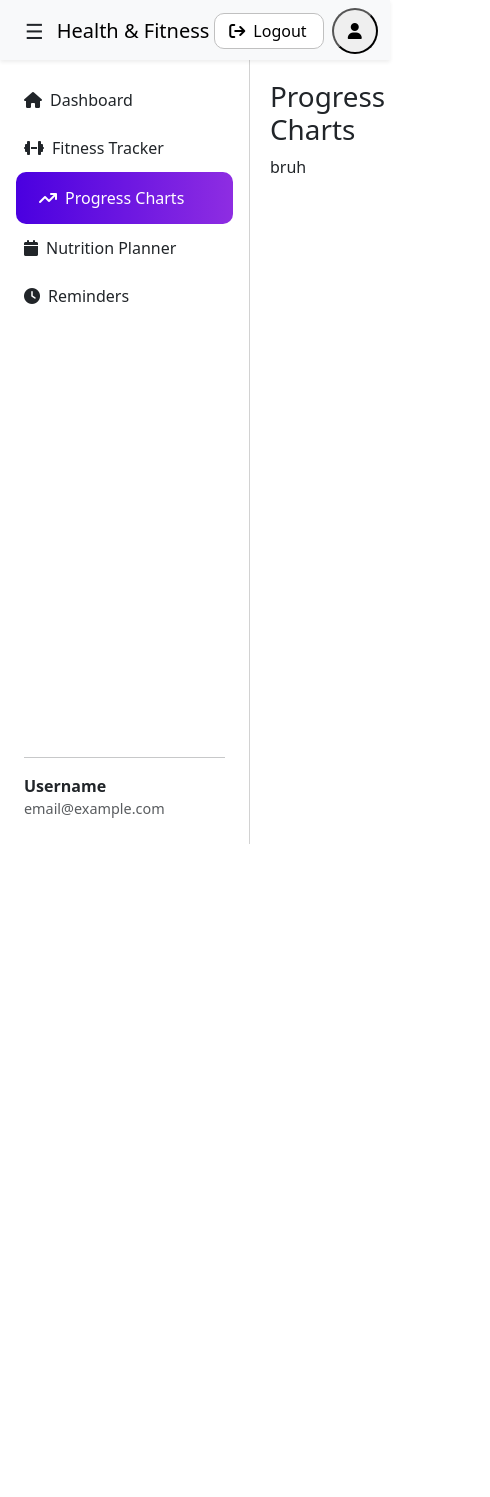
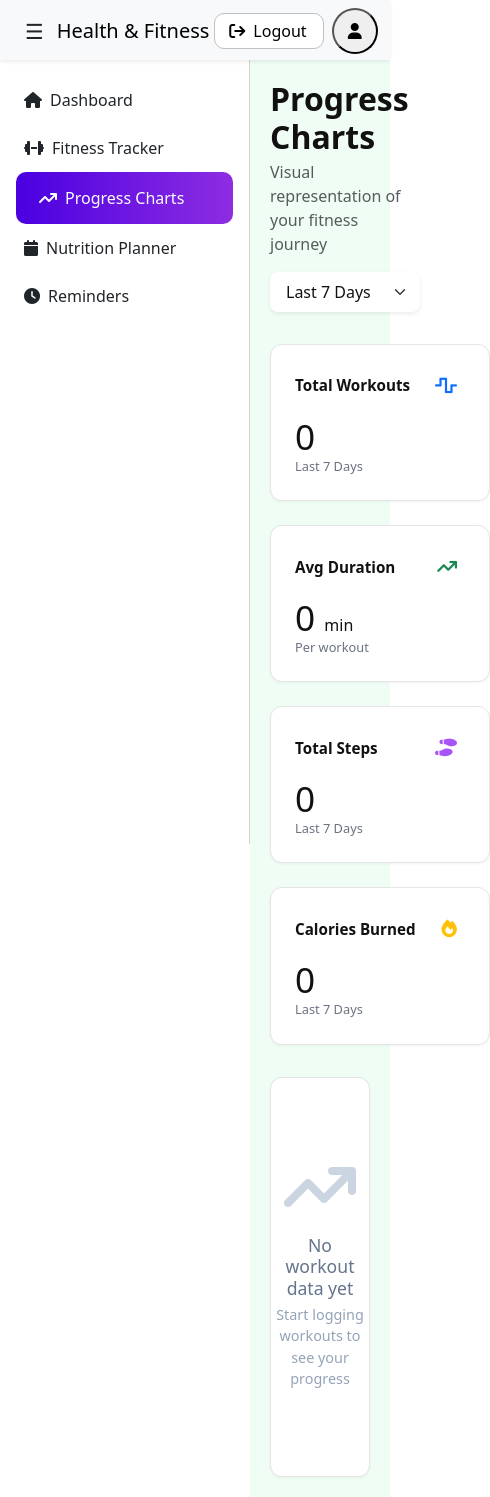
Before and after one commit to NuHazim/fitnessTracker, a website: page public/ProgressCharts.html in a window 390 px wide. Shown: the whole page, 490 px wide, since content can reach past the window. Before the commit the page ends 844 px from the top, so only its background shows below. Drawn offline with nearby package versions, Linux system fonts and the light colour scheme.

Commit message:
Progress Bar Initial

```diff
--- /dev/null
+++ b/public/ProgressCharts.css
@@ -0,0 +1,150 @@
+/* ProgressCharts.css */
+
+.progressContainer {
+    background-color: #f0fdf4; /* Light mint background from your design */
+    min-height: 100vh;
+    padding: 2rem;
+    margin: 0;
+    transition: margin-left 0.3s;
+}
+
+/* Adjust padding for sidebar layout */
+@media (min-width: 768px) {
+    body.sidebar-open .progressContainer {
+        margin-left: 250px;
+    }
+}
+
+.page-header {
+    margin-bottom: 2rem;
+}
+
+.page-header h1 {
+    font-weight: 700;
+    font-size: 2rem;
+    margin-bottom: 0.2rem;
+    color: #111;
+}
+
+.stats-grid {
+    display: grid;
+    grid-template-columns: repeat(auto-fit, minmax(220px, 1fr));
+    gap: 1.5rem;
+    margin-bottom: 2rem;
+}
+
+.stat-card {
+    background-color: #ffffff;
+    border-radius: 12px;
+    padding: 1.5rem;
+    border: 1px solid rgb(229, 229, 229);
+    box-shadow: 0 1px 3px rgba(0,0,0,0.05);
+}
+
+.stat-header {
+    display: flex;
+    justify-content: space-between;
+    align-items: center;
+    margin-bottom: 1rem;
+}
+
+.stat-title {
+    font-weight: 600;
+    color: #111;
+    font-size: 0.95rem;
+}
+
+.stat-icon {
+    font-size: 1.1rem;
+}
+
+/* Icon Colors */
+.text-primary { color: #3b82f6; }
+.text-success { color: #22c55e; }
+.text-purple  { color: #a855f7; }
+.text-warning { color: #f97316; }
+
+.stat-value {
+    font-size: 2.2rem;
+    font-weight: 400;
+    color: #111;
+    margin-bottom: 0.2rem;
+    line-height: 1;
+}
+
+.stat-subtitle {
+    font-size: 0.8rem;
+    color: #6b7280;
+}
+
+/* Chart Area */
+.chart-container {
+    background-color: #ffffff;
+    border-radius: 12px;
+    padding: 2rem;
+    border: 1px solid rgb(229, 229, 229);
+    box-shadow: 0 1px 3px rgba(0,0,0,0.05);
+    display: flex;
+    flex-direction: column;
+    align-items: center;
+    justify-content: center;
+    width: 100%;
+    min-height: 400px;
+    position: relative;
+}
+
+#activityChart {
+    width: 100% !important;
+    max-height: 350px !important;
+}
+
+.chart-empty-icon {
+    font-size: 4rem;
+    color: #cbd5e1;
+    margin-bottom: 1rem;
+}
+
+#emptyChartState h4 {
+    color: #64748b;
+    font-size: 1.1rem;
+    margin-bottom: 0.3rem;
+    font-weight: 500;
+}
+
+#emptyChartState p {
+    font-size: 0.9rem;
+    color: #94a3b8;
+}
+/* Add to bottom of ProgressCharts.css */
+
+.streak-badge {
+    background: linear-gradient(135deg, #ffedd5, #ffedd5);
+    color: #ea580c;
+    padding: 0.5rem 1rem;
+    border-radius: 50px;
+    font-weight: 700;
+    font-size: 0.95rem;
+    display: flex;
+    align-items: center;
+    gap: 0.4rem;
+    border: 1px solid #fed7aa;
+    box-shadow: 0 2px 4px rgba(234, 88, 12, 0.1);
+    animation: popIn 0.5s cubic-bezier(0.175, 0.885, 0.32, 1.275) forwards;
+}
+
+@keyframes popIn {
+    0% { transform: scale(0.8); opacity: 0; }
+    100% { transform: scale(1); opacity: 1; }
+}
+
+.cursor-pointer {
+    cursor: pointer;
+}
+
+/* Ensure the dropdown matches the clean aesthetic */
+#timeframeFilter {
+    background-color: #ffffff;
+    color: #111;
+    border-radius: 8px;
+    padding: 0.5rem 2.5rem 0.5rem 1rem;
+}
--- a/public/ProgressCharts.html
+++ b/public/ProgressCharts.html
@@ -3,56 +3,32 @@
   <head>
     <meta charset="utf-8" />
     <meta name="viewport" content="width=device-width, initial-scale=1" />
-    <link
-      href="https://cdn.jsdelivr.net/npm/bootstrap@5.3.8/dist/css/bootstrap.min.css"
-      rel="stylesheet"
-    />
-    <title>Fitness Tracker</title>
+    <link href="https://cdn.jsdelivr.net/npm/bootstrap@5.3.8/dist/css/bootstrap.min.css" rel="stylesheet" />
+    <title>Progress Charts - Fitness Tracker</title>
 
-    <style>
-
-    </style>
     <link rel="stylesheet" href="sidebar.css">
     <link rel="stylesheet" href="profile.css">
+    <link rel="stylesheet" href="ProgressCharts.css">
     <link rel="stylesheet" href="https://cdnjs.cloudflare.com/ajax/libs/font-awesome/6.4.2/css/all.min.css"/>
   </head>
 
   <body>
+    <!-- Navbar -->
     <nav class="navbar bg-light shadow-sm">
       <div class="container-fluid">
         <div class="d-flex align-items-center">
-          <button
-            class="btn"
-            type="button"
-            data-bs-toggle="offcanvas"
-            data-bs-target="#offcanvasNavbar"
-          >
-            ☰
-          </button>
-
-          <a class="navbar-brand m-0 p-0" href="#">
-            Health & Fitness
-          </a>
+          <button class="btn" type="button" data-bs-toggle="offcanvas" data-bs-target="#offcanvasNavbar">☰</button>
+          <a class="navbar-brand m-0 p-0" href="#">Health & Fitness</a>
         </div>
         <div class="ms-auto d-flex align-items-center gap-2">
-          <button class="logoutButton" onclick="openLogoutModal()">
-            <i class="fa-solid fa-arrow-right-from-bracket"></i>Logout
-          </button>
-          <button class="profileButton">
-            <i class="fa-solid fa-user"></i>
-          </button>
+          <button class="logoutButton" onclick="openLogoutModal()"><i class="fa-solid fa-arrow-right-from-bracket"></i>Logout</button>
+          <button class="profileButton"><i class="fa-solid fa-user"></i></button>
         </div>
       </div>
     </nav>
 
-    <div
-      class="offcanvas offcanvas-start show"
-      tabindex="-1"
-      id="offcanvasNavbar"
-      data-bs-backdrop="false"
-      data-bs-scroll="true"
-    >
-
+    <!-- Sidebar -->
+    <div class="offcanvas offcanvas-start show" tabindex="-1" id="offcanvasNavbar" data-bs-backdrop="false" data-bs-scroll="true">
       <div class="offcanvas-body">
         <ul class="navbar-nav">
           <li class="nav-item"><a class="nav-link" href="Dashboard.html"><i class="fa-solid fa-house"></i>Dashboard</a></li>
@@ -62,175 +38,86 @@
           <li class="nav-item"><a class="nav-link" href="Reminders.html"><i class="fa-solid fa-clock"></i>Reminders</a></li>
         </ul>
       </div>
-      <div class="mt-auto sidebar-user">
-        <hr>
-        <p id="sidebarUsername" class="m-0 fw-bold">Username</p>
-        <p id="sidebarEmail" class="m-0 text-muted" style="font-size: 0.9em;">email@example.com</p>
+    </div>
+
+    <!-- Main Content -->
+    <div id="mainContent" class="progressContainer">
+
+      <!-- UPDATED HEADER WITH FILTERS AND STREAKS -->
+      <div class="page-header d-flex justify-content-between align-items-end flex-wrap gap-3">
+        <div>
+          <h1>Progress Charts</h1>
+          <p class="text-muted mb-0">Visual representation of your fitness journey</p>
+        </div>
+        <div class="d-flex align-items-center gap-3">
+          <!-- Hidden by default, shown via JS if streak > 0 -->
+          <div id="streakBadge" class="streak-badge d-none">
+            <i class="fa-solid fa-fire"></i> <span id="streakCount">0</span> Day Streak!
+          </div>
+          <!-- Timeframe Filter -->
+          <select id="timeframeFilter" class="form-select w-auto fw-medium shadow-sm border-0 cursor-pointer">
+            <option value="7">Last 7 Days</option>
+            <option value="30">Last 30 Days</option>
+            <option value="all">All Time</option>
+          </select>
         </div>
       </div>
 
-    <!-- Main Content -->
-    <div id="mainContent">
-      <h1>Progress Charts</h1>
-      <div>
-        bruh
+      <div class="stats-grid">
+        <div class="stat-card">
+          <div class="stat-header">
+            <span class="stat-title">Total Workouts</span>
+            <i class="fa-solid fa-wave-square stat-icon text-primary"></i>
+          </div>
+          <div class="stat-value" id="pc-total-workouts">0</div>
+          <div class="stat-subtitle timeframe-label">Last 7 Days</div>
+        </div>
+        <div class="stat-card">
+          <div class="stat-header">
+            <span class="stat-title">Avg Duration</span>
+            <i class="fa-solid fa-arrow-trend-up stat-icon text-success"></i>
+          </div>
+          <div class="stat-value"><span id="pc-avg-duration">0</span> <span style="font-size: 1rem;">min</span></div>
+          <div class="stat-subtitle">Per workout</div>
+        </div>
+        <div class="stat-card">
+          <div class="stat-header">
+            <span class="stat-title">Total Steps</span>
+            <i class="fa-solid fa-shoe-prints stat-icon text-purple"></i>
+          </div>
+          <div class="stat-value" id="pc-total-steps">0</div>
+          <div class="stat-subtitle timeframe-label">Last 7 Days</div>
+        </div>
+        <div class="stat-card">
+          <div class="stat-header">
+            <span class="stat-title">Calories Burned</span>
+            <i class="fa-solid fa-fire stat-icon text-warning"></i>
+          </div>
+          <div class="stat-value" id="pc-total-calories">0</div>
+          <div class="stat-subtitle timeframe-label">Last 7 Days</div>
         </div>
       </div>
 
-    <!-- Profile Modal -->
-    <div class="pm-overlay" id="profileModal" role="dialog" aria-modal="true">
-      <div class="pm-modal">
-        <div class="pm-header">
-          <div>
-            <h2>Profile Management</h2>
-            <p>Manage your account settings and preferences</p>
-            <div id="pm-inline-msg" style="display:none; margin-top:.6rem; padding:.5rem .75rem; border-radius:8px; font-size:.82rem; display:none; align-items:center; gap:.5rem;"></div>
+      <div class="chart-container" id="chartWrapper">
+        <div id="emptyChartState" style="display: none; text-align: center;">
+          <i class="fa-solid fa-arrow-trend-up chart-empty-icon"></i>
+          <h4>No workout data yet</h4>
+          <p>Start logging workouts to see your progress</p>
         </div>
-          <button class="pm-close" id="closeProfileModal"><i class="fa-solid fa-xmark"></i></button>
-        </div>
-        <div class="pm-tabs">
-          <button class="pm-tab active" data-tab="profile"><i class="fa-regular fa-user"></i> Profile</button>
-          <button class="pm-tab" data-tab="password"><i class="fa-solid fa-lock"></i> Password</button>
-          <button class="pm-tab" data-tab="danger"><i class="fa-solid fa-trash-can"></i> Danger Zone</button>
-        </div>
-        <div class="pm-body">
-          <div class="pm-panel active" id="panel-profile">
-            <div class="pm-section-title">Personal Information</div>
-            <div class="pm-section-sub">Update your profile details</div>
-            <div class="pm-grid">
-              <div class="pm-field">
-                <label>Full Name <span class="req">*</span></label>
-                <input type="text" id="fullName" placeholder="Your name"/>
-              </div>
-              <div class="pm-field">
-                <label>Email (Read-only)</label>
-                <input type="email" id="email" placeholder="your@gmail.com" readonly/>
-              </div>
-              <div class="pm-field">
-                <label>Age</label>
-                <input type="number" id="age" placeholder="25" min="1" max="120"/>
-              </div>
-              <div class="pm-field">
-                <label>Weight (kg)</label>
-                <input type="number" id="weight" placeholder="70" min="1"/>
-              </div>
-              <div class="pm-field">
-                <label>Height (cm)</label>
-                <input type="number" id="height" placeholder="175" min="1"/>
-              </div>
-              <div class="pm-field">
-                <label>Fitness Goal</label>
-                <input type="text" id="fitnessGoal" placeholder="Lose weight, build muscle, etc."/>
-              </div>
-            </div>
-            <div class="pm-actions">
-              <button class="pm-btn pm-btn-primary" id="saveProfile">Save Changes</button>
-            </div>
-          </div>
-          <div class="pm-panel" id="panel-password">
-            <div class="pm-section-title">Change Password</div>
-            <div class="pm-section-sub">Update your password to keep your account secure</div>
-            <div class="pm-grid" style="grid-template-columns:1fr;">
-              <div class="pm-field">
-                <label>Current Password</label>
-                <div class="pw-wrap">
-                  <input type="password" id="currentPw"/>
-                  <button class="pw-toggle" data-target="currentPw"><i class="fa-regular fa-eye"></i></button>
-                </div>
-              </div>
-              <div class="pm-field">
-                <label>New Password</label>
-                <div class="pw-wrap">
-                  <input type="password" id="newPw"/>
-                  <button class="pw-toggle" data-target="newPw"><i class="fa-regular fa-eye"></i></button>
-                </div>
-              </div>
-              <div class="pm-field">
-                <label>Confirm New Password</label>
-                <div class="pw-wrap">
-                  <input type="password" id="confirmPw"/>
-                  <button class="pw-toggle" data-target="confirmPw"><i class="fa-regular fa-eye"></i></button>
-                </div>
-              </div>
-            </div>
-            <div class="pm-actions">
-              <button class="pm-btn pm-btn-primary" id="updatePassword">Update Password</button>
-            </div>
-          </div>
-          <div class="pm-panel" id="panel-danger">
-            <div class="pm-section-title" style="color:#dc2626;">Danger Zone</div>
-            <div class="pm-section-sub">Irreversible actions that affect your account</div>
-            <div class="danger-warning">
-              <i class="fa-solid fa-circle-exclamation"></i>
-              <p>Deleting your account will permanently remove all your data including workouts, meal plans, and progress history. This action cannot be undone.</p>
-            </div>
-            <button class="pm-btn pm-btn-danger" id="deleteAccount">
-              <i class="fa-solid fa-trash-can"></i> Delete Account
-            </button>
-          </div>
-        </div>
-      </div>
-      <!-- Delete Confirm Modal -->
-      <div id="deleteConfirmModal" style="
-        position:fixed; inset:0; z-index:1100;
-        background:rgba(0,0,0,.5); backdrop-filter:blur(2px);
-        display:none; align-items:center; justify-content:center;
-      ">
-        <div style="
-          background:#fff; border-radius:16px; width:min(420px,90vw);
-          padding:2rem; box-shadow:0 20px 60px rgba(0,0,0,.2);
-        ">
-          <h3 style="font-size:1.1rem; font-weight:700; color:#111; margin-bottom:.5rem;">Are you absolutely sure?</h3>
-          <p style="font-size:.875rem; color:#6b7280; line-height:1.6; margin-bottom:1.5rem;">
-            This action cannot be undone. This will permanently delete your account and remove all your data from our servers.
-          </p>
-          <div style="display:flex; gap:.75rem; justify-content:flex-end;">
-            <button id="deleteCancelBtn" style="
-              padding:.55rem 1.2rem; border-radius:9px; font-size:.88rem; font-weight:600;
-              cursor:pointer; border:1.5px solid #e5e7eb; background:#fff; color:#374151;
-              transition:background .15s;
-            ">Cancel</button>
-            <button id="deleteConfirmBtn" style="
-              padding:.55rem 1.2rem; border-radius:9px; font-size:.88rem; font-weight:600;
-              cursor:pointer; border:none; background:#dc2626; color:#fff;
-              transition:background .15s;
-            ">Yes, delete my account</button>
-          </div>
-        </div>
+        <canvas id="activityChart" style="display: none;"></canvas>
       </div>
     </div>
 
+    <!-- Scripts -->
+    <script src="https://cdn.jsdelivr.net/npm/chart.js"></script>
     <script src="https://cdn.jsdelivr.net/npm/bootstrap@5.3.8/dist/js/bootstrap.bundle.min.js"></script>
-
+    <script src="ProgressCharts.js"></script>
+    <script src="profile.js"></script>
+    <script src="Authentication.js"></script>
     <script>
       const offcanvas = document.getElementById("offcanvasNavbar");
-      const body = document.body;
-
-      offcanvas.addEventListener("show.bs.offcanvas", () => {
-        body.classList.add("sidebar-open");
-      });
-
-      offcanvas.addEventListener("hidden.bs.offcanvas", () => {
-        body.classList.remove("sidebar-open");
-      });
+      offcanvas.addEventListener("show.bs.offcanvas", () => document.body.classList.add("sidebar-open"));
+      offcanvas.addEventListener("hidden.bs.offcanvas", () => document.body.classList.remove("sidebar-open"));
     </script>
-
-    <script src="profile.js"></script>
-
-     <!-- Logout Modal  -->
-    <div class="modal-overlay" id="logoutModal" style="display: none; z-index: 1100;">
-      <div class="modal-box">
-          <h3 style="color: #333;">Confirm Logout</h3>
-          <p style="color: #666;">Are you sure you want to log out? You will need to sign in again to access your account.</p>
-
-          <div class="modal-actions">
-              <button class="btn-cancel" onclick="closeModal()">Cancel</button>
-              <button class="btn-danger" onclick="confirmLogout()">Logout</button>
-          </div>
-      </div>
-    </div>
-
-    <script src="Authentication.js"></script>
-
   </body>
 </html>
--- /dev/null
+++ b/public/ProgressCharts.js
@@ -0,0 +1,205 @@
+// ProgressCharts.js
+
+document.addEventListener("DOMContentLoaded", () => {
+    const workouts = JSON.parse(localStorage.getItem("workouts") || "[]");
+    let activityChartInstance = null; // Store chart so we can destroy and redraw it
+
+    // --- 1. Calculate and Display Streaks ---
+    function calculateStreak() {
+        if (workouts.length === 0) return 0;
+
+        // Extract just the dates, remove duplicates, and sort newest first
+        const dates = [...new Set(workouts.map(w => w.date))].sort((a, b) => new Date(b) - new Date(a));
+
+        let streak = 0;
+        let currentDate = new Date();
+        currentDate.setHours(0,0,0,0);
+
+        const offset = currentDate.getTimezoneOffset() * 60000;
+        let expectedDateStr = (new Date(currentDate - offset)).toISOString().split('T')[0];
+
+        // Check if they worked out today or yesterday
+        if (dates[0] === expectedDateStr) {
+            streak++;
+        } else {
+            currentDate.setDate(currentDate.getDate() - 1);
+            expectedDateStr = (new Date(currentDate - offset)).toISOString().split('T')[0];
+            if (dates[0] === expectedDateStr) {
+                streak++;
+            } else {
+                return 0; // Streak broken
+            }
+        }
+
+        // Count backwards to find consecutive days
+        for (let i = 1; i < dates.length; i++) {
+            currentDate.setDate(currentDate.getDate() - 1);
+            expectedDateStr = (new Date(currentDate - offset)).toISOString().split('T')[0];
+            if (dates[i] === expectedDateStr) {
+                streak++;
+            } else {
+                break;
+            }
+        }
+        return streak;
+    }
+
+    const currentStreak = calculateStreak();
+    if (currentStreak > 0) {
+        document.getElementById("streakCount").textContent = currentStreak;
+        document.getElementById("streakBadge").classList.remove("d-none");
+    }
+
+
+    // --- 2. Master Render Function ---
+    function renderDashboard(days) {
+        const emptyState = document.getElementById("emptyChartState");
+        const chartCanvas = document.getElementById("activityChart");
+
+        // Filter workouts based on the dropdown selection
+        let filteredWorkouts = workouts;
+        const now = new Date();
+        now.setHours(0,0,0,0);
+
+        if (days !== 'all') {
+            const cutoffDate = new Date(now);
+            cutoffDate.setDate(cutoffDate.getDate() - parseInt(days) + 1);
+
+            filteredWorkouts = workouts.filter(w => {
+                const wDate = new Date(w.date);
+                return wDate >= cutoffDate;
+            });
+        }
+
+        // Update the 4 Cards
+        let totalMins = 0, totalSteps = 0, totalCals = 0;
+        filteredWorkouts.forEach(w => {
+            totalMins += parseInt(w.min) || 0;
+            totalSteps += parseInt(w.steps) || 0;
+            totalCals += parseInt(w.cal) || 0;
+        });
+
+        const totalW = filteredWorkouts.length;
+        const avgDuration = totalW > 0 ? Math.round(totalMins / totalW) : 0;
+
+        document.getElementById("pc-total-workouts").textContent = totalW;
+        document.getElementById("pc-avg-duration").textContent = avgDuration;
+        document.getElementById("pc-total-steps").textContent = totalSteps;
+        document.getElementById("pc-total-calories").textContent = totalCals;
+
+        // Update Card Subtitles dynamically
+        const labelText = days === 'all' ? "All Time" : `Last ${days} Days`;
+        document.querySelectorAll(".timeframe-label").forEach(el => el.textContent = labelText);
+
+        // Handle Empty State
+        if (filteredWorkouts.length === 0) {
+            emptyState.style.display = "block";
+            chartCanvas.style.display = "none";
+            if (activityChartInstance) activityChartInstance.destroy();
+            return;
+        } else {
+            emptyState.style.display = "none";
+            chartCanvas.style.display = "block";
+        }
+
+        // Build Chart Data
+        const labels = [];
+        const durationData = [];
+        const caloriesData = [];
+        const loopDays = days === 'all' ? 30 : parseInt(days); // Cap "All time" bar chart at 30 days for visual clarity
+
+        for (let i = loopDays - 1; i >= 0; i--) {
+            const d = new Date(now);
+            d.setDate(d.getDate() - i);
+
+            const offset = d.getTimezoneOffset() * 60000;
+            const localISOTime = (new Date(d - offset)).toISOString().split('T')[0];
+
+            // Short label (Mon, Tue) for 7 days, MM/DD for longer timeframes
+            if (loopDays <= 7) {
+                labels.push(d.toLocaleDateString('en-US', { weekday: 'short' }));
+            } else {
+                labels.push(`${d.getDate()}/${d.getMonth()+1}`);
+            }
+
+            const dayWorkouts = filteredWorkouts.filter(w => w.date === localISOTime);
+            const dayMins = dayWorkouts.reduce((sum, w) => sum + (parseInt(w.min) || 0), 0);
+            const dayCals = dayWorkouts.reduce((sum, w) => sum + (parseInt(w.cal) || 0), 0);
+
+            durationData.push(dayMins);
+            caloriesData.push(dayCals);
+        }
+
+        // Destroy old chart if it exists before drawing a new one
+        if (activityChartInstance) {
+            activityChartInstance.destroy();
+        }
+
+        // Draw new chart
+        const ctx = chartCanvas.getContext('2d');
+        activityChartInstance = new Chart(ctx, {
+            type: 'bar',
+            data: {
+                labels: labels,
+                datasets: [
+                    {
+                        label: 'Duration',
+                        data: durationData,
+                        backgroundColor: '#8b5cf6',
+                        borderRadius: 6,
+                        barPercentage: loopDays > 7 ? 0.8 : 0.6
+                    },
+                    {
+                        label: 'Calories Burned',
+                        data: caloriesData,
+                        backgroundColor: '#f97316',
+                        borderRadius: 6,
+                        barPercentage: loopDays > 7 ? 0.8 : 0.6
+                    }
+                ]
+            },
+            options: {
+                responsive: true,
+                maintainAspectRatio: false,
+                plugins: {
+                    legend: { position: 'top', labels: { font: { family: "'Inter', sans-serif", size: 13 } } },
+                    // NEW: Custom hover tooltips!
+                    tooltip: {
+                        backgroundColor: '#1e293b',
+                        titleFont: { size: 14, family: "'Inter', sans-serif" },
+                        bodyFont: { size: 13, family: "'Inter', sans-serif" },
+                        padding: 12,
+                        cornerRadius: 8,
+                        callbacks: {
+                            label: function(context) {
+                                let label = context.dataset.label || '';
+                                if (label) label += ': ';
+                                if (context.parsed.y !== null) {
+                                    label += context.parsed.y;
+                                    // Add Emojis based on which dataset we are hovering over
+                                    if (context.datasetIndex === 0) label += ' mins ⏱️';
+                                    if (context.datasetIndex === 1) label += ' cal 🔥';
+                                }
+                                return label;
+                            }
+                        }
+                    }
+                },
+                scales: {
+                    y: { beginAtZero: true, grid: { color: '#f1f5f9' }, border: { display: false } },
+                    x: { grid: { display: false }, border: { display: false } }
+                }
+            }
+        });
+    }
+
+    // --- 3. Initialize ---
+
+    // Load the 7-day view by default
+    renderDashboard('7');
+
+    // Listen for the user changing the dropdown
+    document.getElementById('timeframeFilter').addEventListener('change', (e) => {
+        renderDashboard(e.target.value);
+    });
+});
```
Lines whose indentation alone changed are shown as unchanged.
